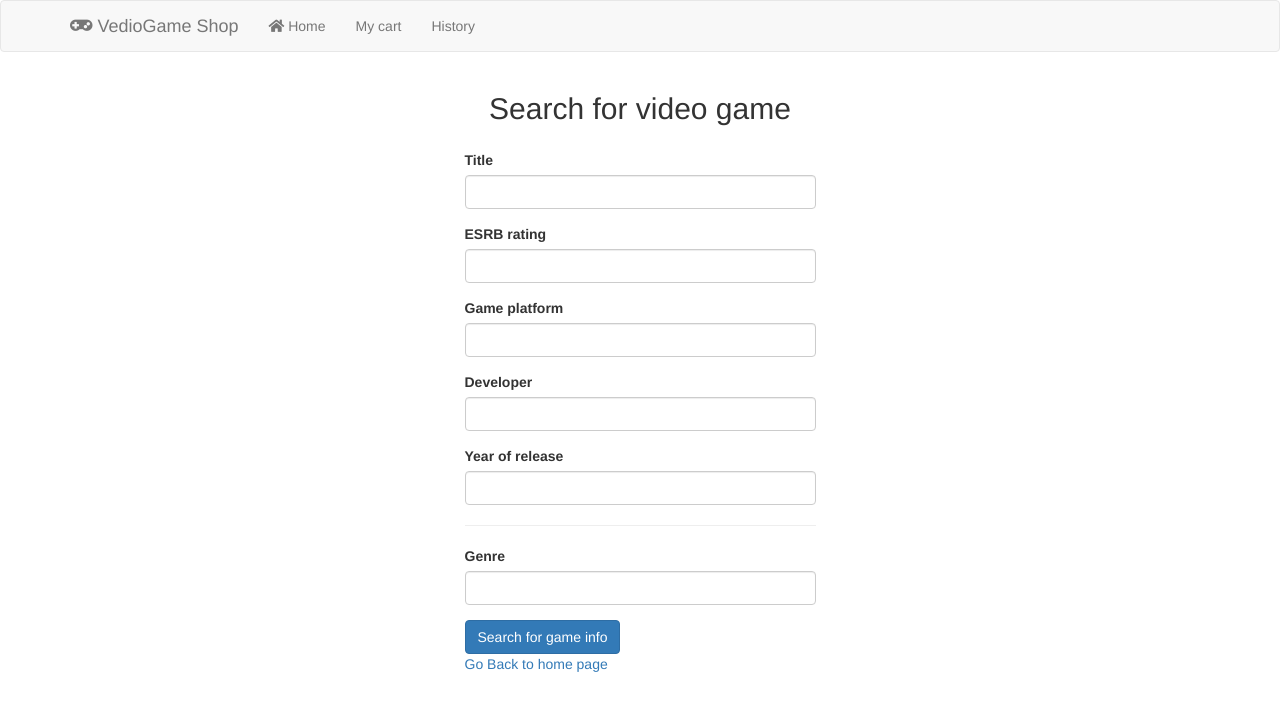
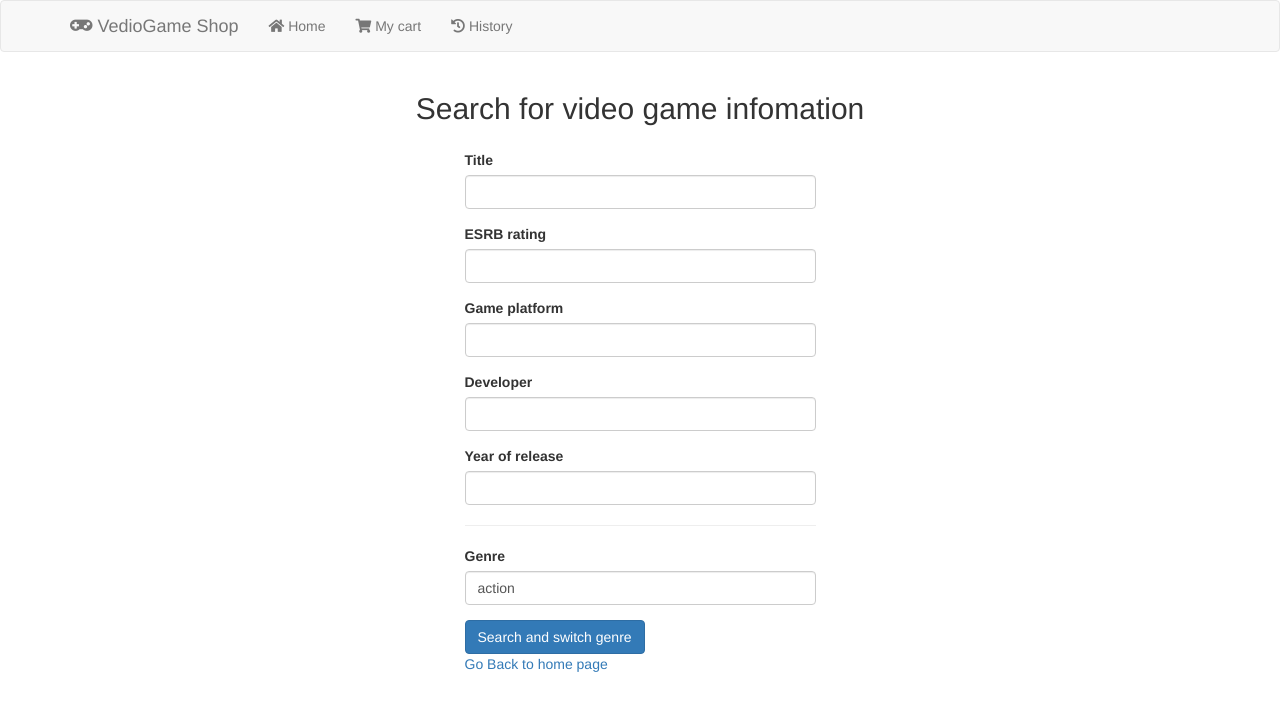
Before and after one commit to SKZhao97/Flask_VideoGameShop, a Flask app: page /search in a window 1280 px wide. Shown: the top 711 px of the page. Run offline with Flask 2, Linux system fonts and the light colour scheme; some libraries are stand-ins or nearby versions.

Commit message:
Styling and fixes

```diff
--- a/main.py
+++ b/main.py
@@ -25,6 +25,7 @@ DEFAULT_KEY = 'action'
 app = Flask(__name__)
 app.secret_key = b'lkjadfsj009(*02347@!$&'
 default_genres = set(["action", "platform", "puzzle", "role-playing", "sports"])
+current_genre = "action"
 
 # Function to store game info of specific genre in datastore
 def store_video_game(title, rating, platform, developer, year, price, username, email, dt, kn):
@@ -188,6 +189,8 @@ def search():
         platform = request.form['platform'].strip()
         developer = request.form['developer'].strip()
         year = request.form['year'].strip()
+        global current_genre
+        current_genre = genre
         # Error if no fields
         if (title == "" and rating == "" and platform == "" and developer == "" and year == ""):
             message = "Please at least input one field."
@@ -199,7 +202,8 @@ def search():
             return render_template('notfound.html', message=message)
 
         return render_template('result.html', results = results, genre = genre)
-    return render_template('search.html')
+    print(current_genre)
+    return render_template('search.html', current = current_genre)
 
 # Display a genre
 @app.route('/display/<genre>', methods=['GET'])
@@ -363,4 +367,4 @@ if __name__ == '__main__':
     # the "static" directory. See:
     # http://flask.pocoo.org/docs/1.0/quickstart/#static-files. Once deployed,
     # App Engine itself will serve those files as configured in app.yaml.
-    app.run(host='0.0.0.0', port=8080, debug=True)
+    app.run(host='127.0.0.1', port=8080, debug=True)
--- a/templates/base.html
+++ b/templates/base.html
@@ -18,8 +18,8 @@
         <div id="navbar" class="collapse navbar-collapse">
           <ul class="nav navbar-nav">
             <li><a href="/"><i class="fas fa-home"></i> Home</a></li>
-            <li><a href="/cart">My cart</a></li>
-            <li><a href="/history">History</a></li>
+            <li><a href="/cart"><i class="fas fa-shopping-cart"></i> My cart</a></li>
+            <li><a href="/history"><i class="fas fa-history"></i> History</a></li>
           </ul>
         </div>
       </div>
--- a/templates/cart.html
+++ b/templates/cart.html
@@ -4,7 +4,7 @@
 
 <div class="container">
 	<div class = "row">
-	  <div class = "col-md-6">
+	  <div class = "col-md-9">
 	    <div class = "list-group">
 	    	<li class = "list-group-item list-group-item-primary active"> <strong>Games in {{ username }}'s cart</strong> </li>
 	    	<li class = "list-group-item list-group-item-primary active">
@@ -13,7 +13,7 @@
 	    	</li>
 			{% for game in games %}
 	   		<li class = "list-group-item list-group-item-action">
-   				{{ game.title }},{{ game.rating }},{{ game.platform }},{{ game.developer }},{{ game.year }}
+   				{{ game.title }}, {{ game.rating }}, {{ game.platform }}, {{ game.developer }}, {{ game.year }}
    				<span class = "pull-right">$ {{ game.price }}
    					<a class = "btn btn-xs btn-warning"
 						href="/remove/{{ game.key.id }}">Remove
--- a/templates/history.html
+++ b/templates/history.html
@@ -4,16 +4,16 @@
 
 <div class="container">
 		<div class = "row">
-		  <div class = "col-md-6">
+		  <div class = "col-md-9">
 		    <div class = "list-group">
 		    	<li class = "list-group-item list-group-item-primary active"> <strong>Games purchasing history for {{ username }}</strong> </li>
 		    	<li class = "list-group-item list-group-item-primary active">
-		    		Title, ESRB rating, Game Platform, Developer, Year of Release
+		    		Title, ESRB rating, Game Platform, Developer, Year of Release, Date of purchase
 		    		<span class = "pull-right">Price</span>
 		    	</li>
 				{% for game in games %}
 		   		<li class = "list-group-item list-group-item-action">
-		   				{{ game.title }},{{ game.rating }},{{ game.platform }},{{ game.developer }},{{ game.year }}
+		   				{{ game.title }}, {{ game.rating }}, {{ game.platform }}, {{ game.developer }}, {{ game.year }}, {{ game.timestamp.date() }}
 		   				<span class = "pull-right">$ {{ game.price }}</span>
 		   		</li>
 				{% endfor %}
--- a/templates/result.html
+++ b/templates/result.html
@@ -4,7 +4,7 @@
 
 <div class = "container">
 	<div class = "row">
-		<div class = "col-md-6">
+		<div class = "col-md-9">
 			<div class = "list-group">
 				<li class = "list-group-item list-group-item-primary active">
 					<strong>Search result for {{ genre }} </strong></li>
@@ -14,7 +14,7 @@
 		    	</li>
 				{% for result in results %}
 					<li class = "list-group-item list-group-item-action">
-							{{ result.title }},{{ result.rating }},{{ result.platform }},{{ result.developer }},{{ result.year }}
+							{{ result.title }}, {{ result.rating }}, {{ result.platform }}, {{ result.developer }}, {{ result.year }}
 							<span class = "pull-right">$ {{ result.price}}
 								<a class = "btn btn-xs btn-warning"
 									href="/add?kind={{ result.key.kind }}&id={{ result.key.id }}">Add to cart
--- a/templates/search.html
+++ b/templates/search.html
@@ -4,7 +4,7 @@
 
 <div class = "container">
   <div class = "row">
-    <h2 style = "text-align: center;">Search for video game</h2>
+    <h2 style = "text-align: center;">Search for video game infomation</h2>
     <div style = "width: 30%; margin: 25px auto">
 
 
@@ -38,11 +38,12 @@
 
         <div class = "form-group">
           <label for="name">Genre</label>
-          <input class = "form-control" type = 'text' size="40" name="genre" required="required" placeholder="{{ key_name }}">
+          <input class = "form-control" type = 'text' size="40" name="genre" required="required" value="{{ current }}">
         </div>
 
-          <input type="submit" class="btn btn-large btn-primary" value="Search for game info">
+        <input type="submit" class="btn btn-large btn-primary" title="Search and switch current genre" value="Search and switch genre">
         </form>
+
         <div>
           <a href = "/">Go Back to home page</a>
         </div>
--- a/templates/show.html
+++ b/templates/show.html
@@ -4,7 +4,7 @@
 	<div class="container">
 
 		<div class = "row">
-		  <div class = "col-md-6">
+		  <div class = "col-md-9">
 		    <div class = "list-group">
 		    	<li class = "list-group-item list-group-item-primary active"> <strong>Games in genre of {{ genre }} game</strong> </li>
 		    	<li class = "list-group-item list-group-item-primary active">
@@ -13,7 +13,7 @@
 		    	</li>
 				{% for game in games %}
 		   		<li class = "list-group-item list-group-item-action">
-		   				{{ game.title }},{{ game.rating }},{{ game.platform }},{{ game.developer }},{{ game.year }}
+		   				{{ game.title }}, {{ game.rating }}, {{ game.platform }}, {{ game.developer }}, {{ game.year }}
 		   				<span class = "pull-right">$ {{ game.price }}
 							<a class = "btn btn-xs btn-warning"
 								href="/add?kind={{ game.key.kind }}&id={{ game.key.id }}">Add to cart
```
Also changed, not shown: 2 other files.
